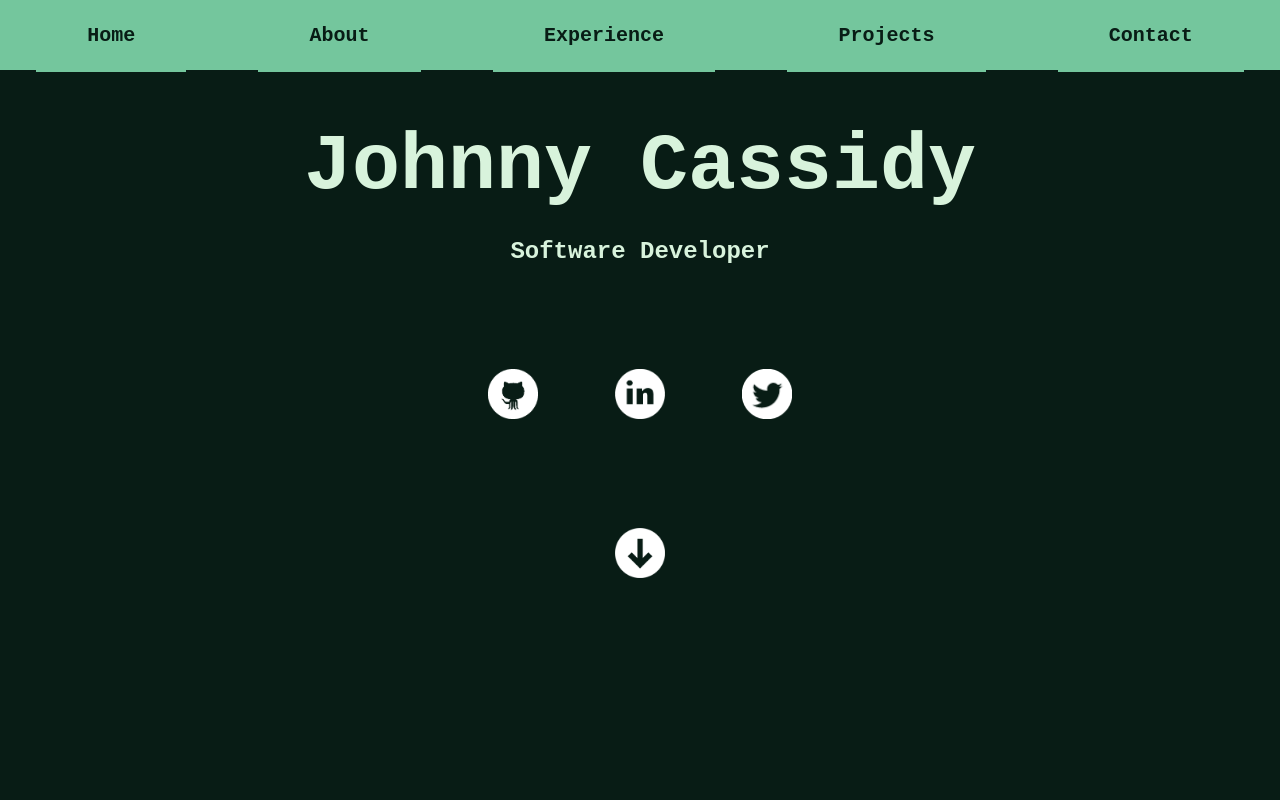
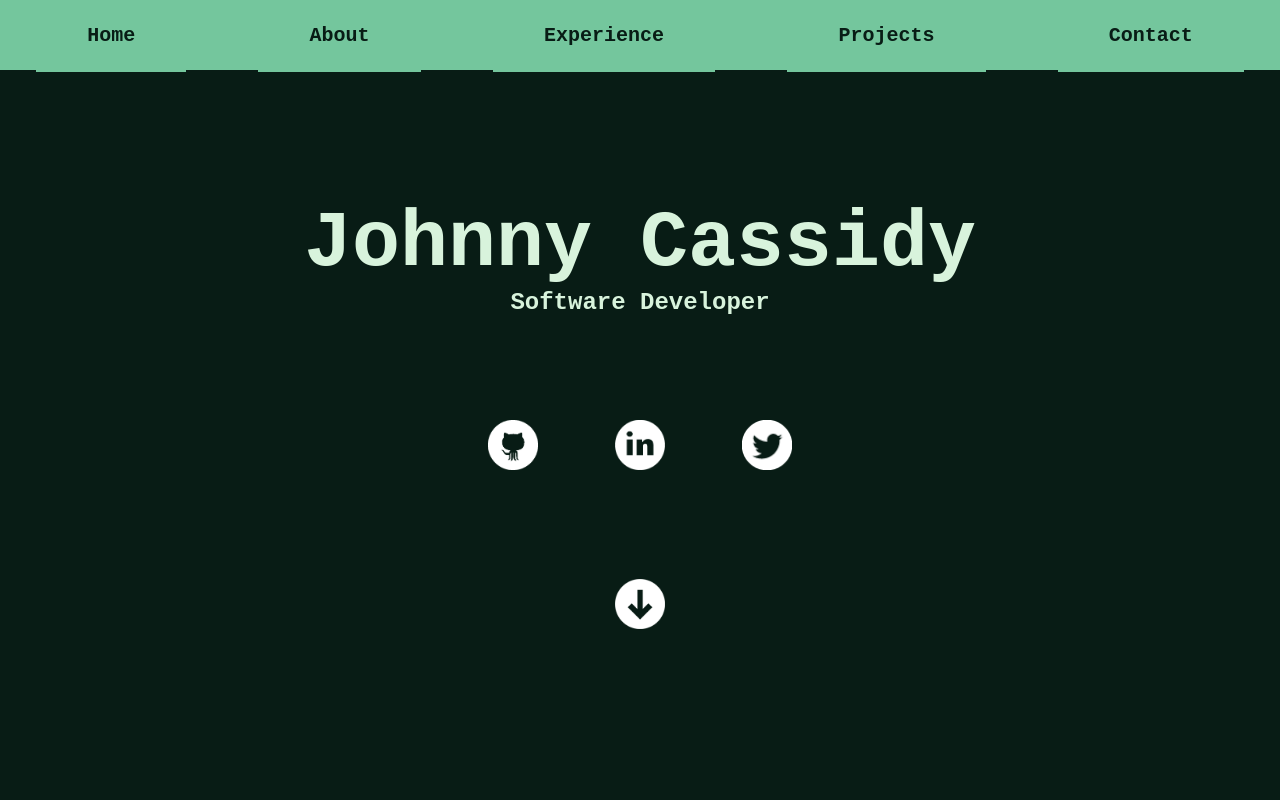
Before and after one commit to pJanks/personalPortfolio, a React (Create React App) app: page / in a window 1280 px wide. Shown: the top 800 px of the page. Built offline with nearby package versions, Linux system fonts and the light colour scheme.

Commit message:
Adjust styles

```diff
--- a/src/components/Header/HeaderStyledComponents.js
+++ b/src/components/Header/HeaderStyledComponents.js
@@ -5,13 +5,14 @@ export const StyledHeaderWrapper = styled.section`
   display: flex;
   flex-direction: column;
   justify-content: center;
+  margin-bottom: 0;
   width: 100%;
 `
 
 export const StyledName = styled.h1`
   color: #D8F3DC;
   font-size: 500%;
-  margin: 4% 0 2% 0;
+  margin: 10% 0 0 0;
   text-align: center;
 `
 
```
